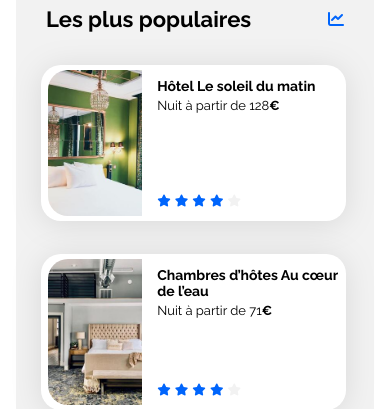
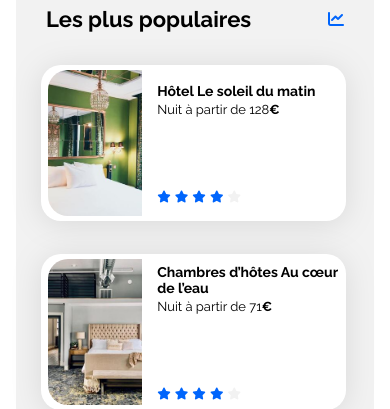
Before and after one commit to JamesRchrdsn/Projet-3, a plain HTML site: page index.html in a window 390 px wide. Shown: the part 701-1110 px from the top of the page. Drawn offline with Linux system fonts and the light colour scheme.

Commit message:
correctif responsive ios

```diff
--- a/css/style.css
+++ b/css/style.css
@@ -665,21 +665,18 @@ footer {
     align-self: stretch;
   }
 
+  .card-content {
+    gap: 70px;
+  }
+
   .populaires-cards img {
     height: 100%;
     width: 32%;
   }
 
   .populaires .card-txt {
-    position: absolute;
-    top: 0.3em;
     white-space: normal;
     word-wrap: break-word;
-  }
-
-  .populaires .card-rating {
-    position: absolute;
-    bottom: 0.3em;
   }
 
   .hebergements {
```
